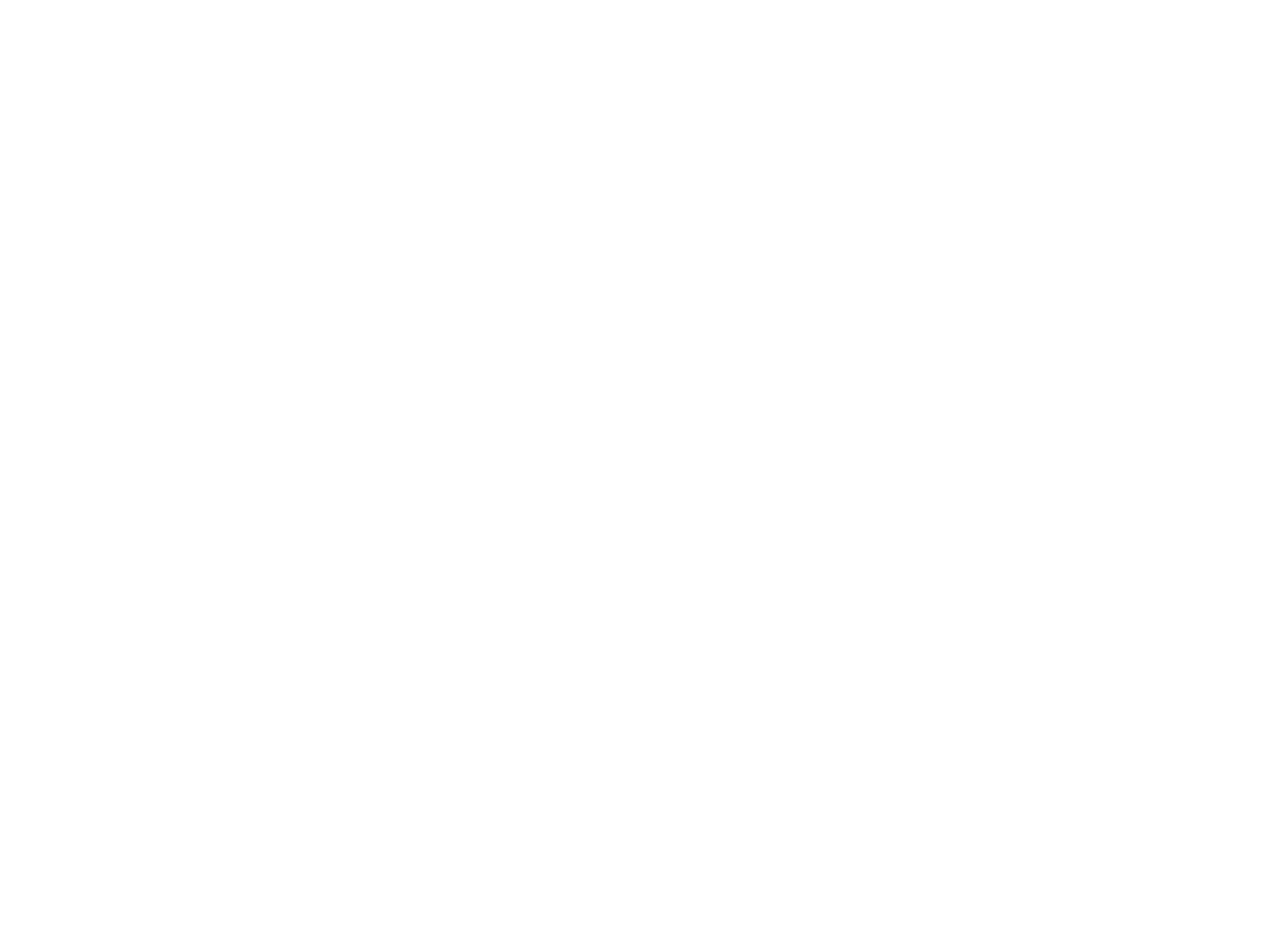
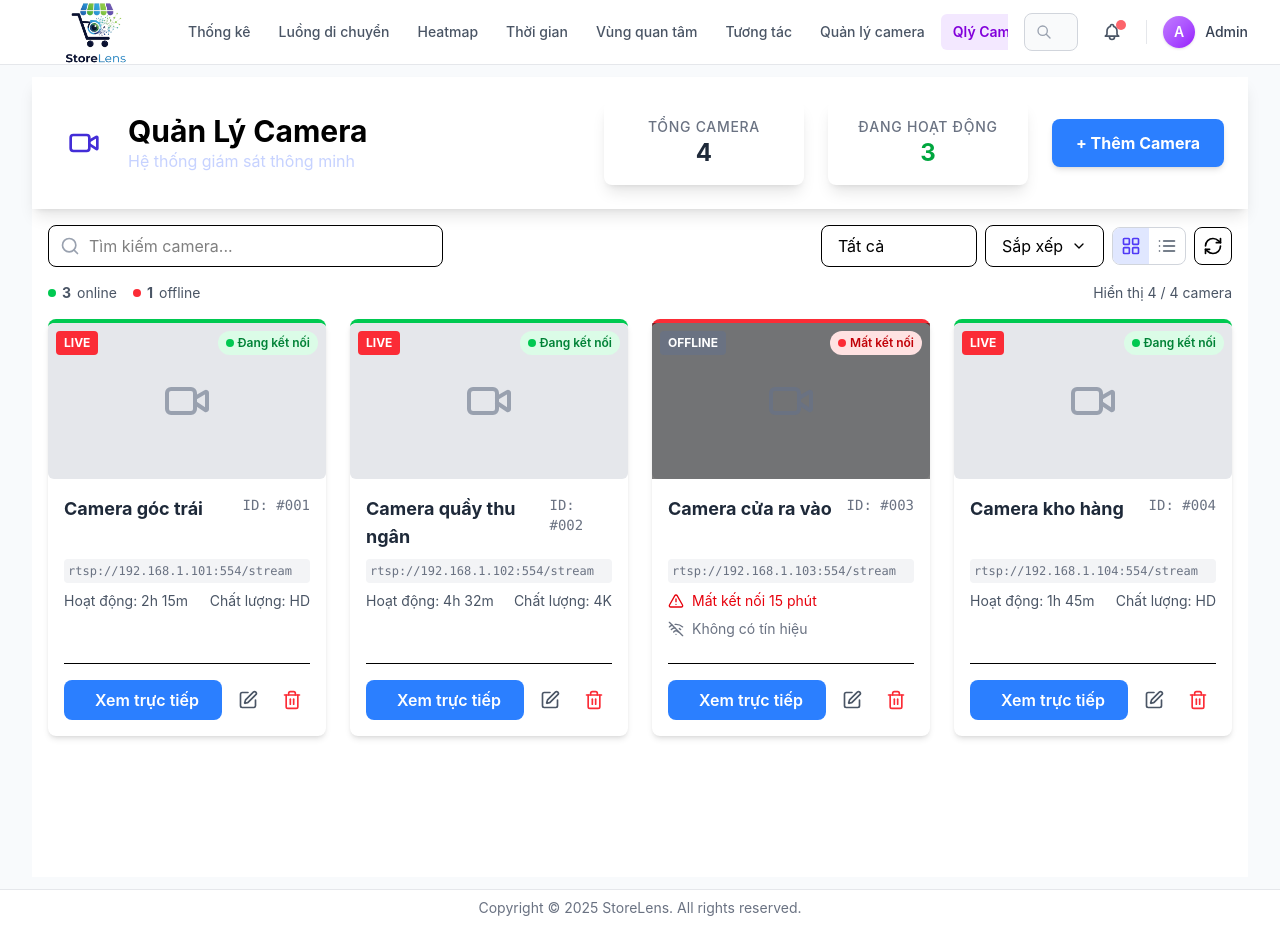
Before and after one commit to NguyenKhanhDuy2703/StoreLens_Project_FE, a React (Vite) app: page /camera-management in a window 1280 px wide. Before the commit this address had no page. Before the commit the page ends 800 px from the top, so only its background shows below. Built offline with nearby package versions, Linux system fonts and the light colour scheme.

Commit message:
feat(Camera Manegement): Add feature for website

```diff
--- a/src/components/Navbar.jsx
+++ b/src/components/Navbar.jsx
@@ -9,6 +9,7 @@
   { id: 'roi', label: 'Vùng quan tâm', path: '/vung-quan-tam' },
   { id: 'ces', label: 'Tương tác', path: '/diem-tuong-tac' },
   { id: 'quản lý camera', label: 'Quản lý camera', path: '/quan-ly-cameras' },
+  { id: 'camera_management', label: 'Qlý Camera', path: '/camera-management' },
 ];
 const Navbar = () => {
   return (
--- a/src/features/CameraManagement/components/Header.jsx
+++ b/src/features/CameraManagement/components/Header.jsx
@@ -4,14 +4,14 @@
 
 const Header = ({ onAddCameraClick, totalCameras, activeCameras }) => {
   return (
-    <div className="bg-gradient-to-r from-purple-600 to-indigo-700 p-6 shadow-lg">
+    <div className="bg-white  p-6 shadow-lg">
       <div className="container mx-auto flex justify-between items-center">
         <div className="flex items-center gap-4">
           <div className="bg-white/90 p-3 rounded-lg">
             <Video className="h-8 w-8 text-indigo-700" />
           </div>
           <div>
-            <h1 className="text-3xl font-bold text-white">Quản Lý Camera</h1>
+            <h1 className="text-3xl font-bold text-black ">Quản Lý Camera</h1>
             <p className="text-indigo-200">Hệ thống giám sát thông minh</p>
           </div>
         </div>
--- a/src/features/CameraManagement/components/StatsBox.jsx
+++ b/src/features/CameraManagement/components/StatsBox.jsx
@@ -5,7 +5,7 @@
     //  Nền trắng, bóng đổ, và màu chữ mặc định
     <div className="bg-white rounded-lg p-4 text-center w-50 shadow-lg">
       <p className="text-sm font-medium text-gray-500 uppercase tracking-wider">{label}</p>
-      <p className={`text-4xl font-bold ${valueColor}`}>{value}</p>
+      <p className={`text-2xl font-bold ${valueColor}`}>{value}</p>
     </div>
   );
 };
--- a/src/routes/index.jsx
+++ b/src/routes/index.jsx
@@ -9,6 +9,7 @@
 import CameraZoneManager from "../features/Map/CameraZoneManager";
 import AuthenticationLayout from "../layouts/authenticationLayout";
 import SignInForm from "../features/Authentication/SignInForm";
+import CameraManagement from "../features/CameraManagement/CameraManagement";
 
 const AppRouter = () => {
   return (
@@ -25,6 +26,7 @@
         <Route path="vung-quan-tam" element={<ROI />} />
         <Route path="diem-tuong-tac" element={<CES />} />
         <Route path="quan-ly-cameras" element={<CameraZoneManager />} />
+        <Route path="camera-management" element={<CameraManagement />} />
       </Route>
 
     </Routes>
```
